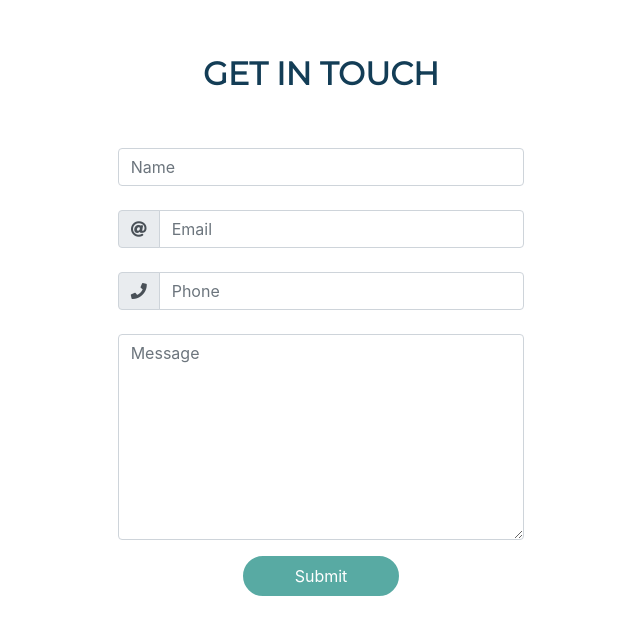
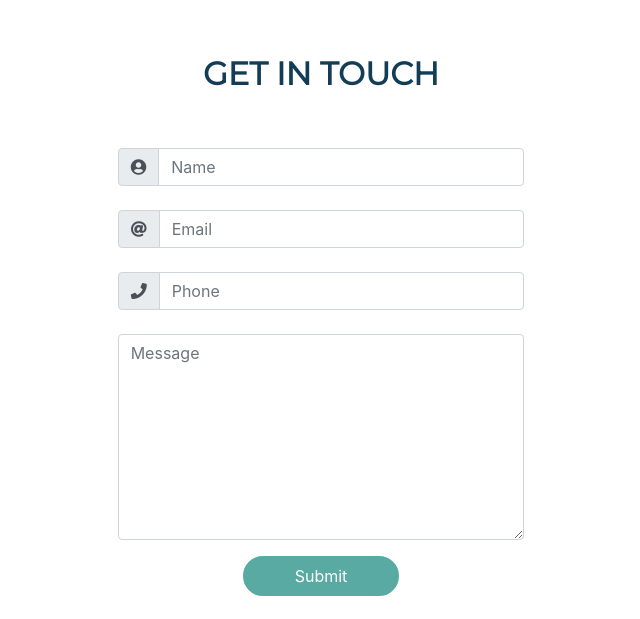
Before and after one commit to JH-Consulting/tech-mate, a PHP site: page /contact.php in a window 1280 px wide. Shown: the part 68-687 px from the top of the page, without its empty margins (319-959 px from the left). Run offline with PHP 8.4, Linux system fonts and the light colour scheme; some libraries are stand-ins or nearby versions.

Commit message:
updated contact form

```diff
--- a/html/contact-form.php
+++ b/html/contact-form.php
@@ -3,11 +3,17 @@
   <div class="col-sm-4">
     <div class="contact-form-heading">GET IN TOUCH</div>
     <form class="contact-form" method="post" action="send-contact-email.php">
-    <div class="form-row">
-      <div class="form-group col-md-12">
-        <input type="text" class="form-control mb-2 mr-sm-2" id="name" placeholder="Name">
+
+      <div class="form-row">
+        <div class="form-group col-md-12">
+          <div class="input-group mb-2">
+            <div class="input-group-prepend">
+              <div class="input-group-text"><i class="fas fa-user-circle"></i></div>
+            </div>
+            <input type="text" class="form-control" id="name" placeholder="Name">
+          </div>
+        </div>
       </div>
-    </div>
 
     <div class="form-row">
       <div class="form-group col-md-12">
```
